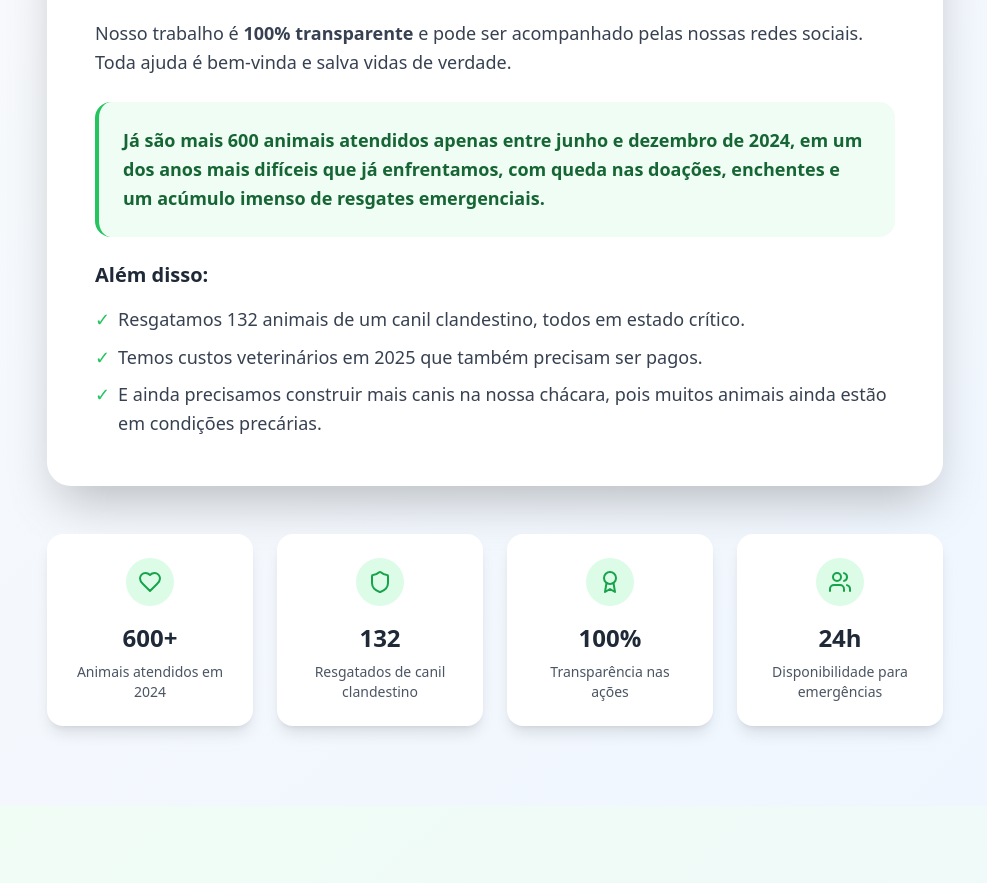
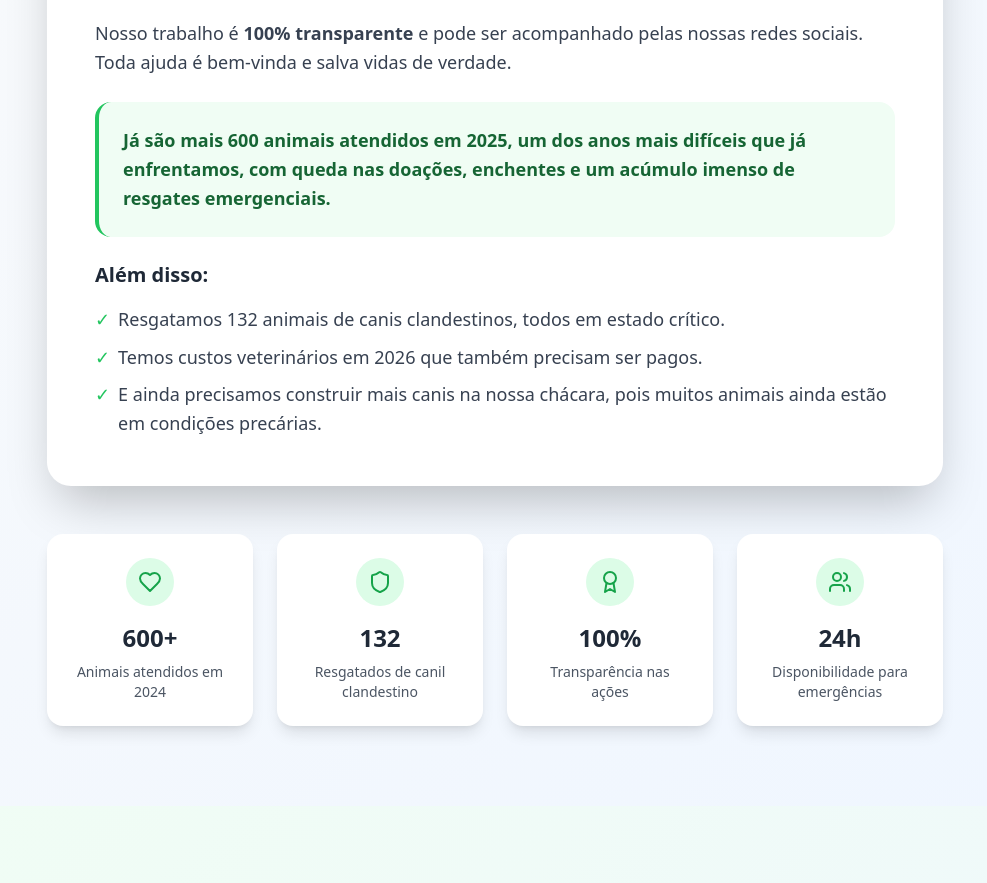
Before and after one commit to gemeosbrasil/dogs01, a React (Vite) app: page / in a window 1280 px wide. Shown: the part 6900-7783 px from the top of the page, without its empty margins (145-1132 px from the left). Built offline with nearby package versions, Linux system fonts and the light colour scheme.

Commit message:
Update AboutSection.tsx

```diff
--- a/src/components/AboutSection.tsx
+++ b/src/components/AboutSection.tsx
@@ -35,7 +35,7 @@ const AboutSection = () => {
 
               <div className="bg-green-50 p-6 rounded-2xl border-l-4 border-green-500">
                 <p className="font-semibold text-green-800">
-                  Já são mais 600 animais atendidos apenas entre junho e dezembro de 2024, em um dos anos mais difíceis
+                  Já são mais 600 animais atendidos em 2025, um dos anos mais difíceis
                   que já enfrentamos, com queda nas doações, enchentes e um acúmulo imenso de resgates emergenciais.
                 </p>
               </div>
@@ -45,11 +45,11 @@ const AboutSection = () => {
                 <ul className="space-y-2">
                   <li className="flex items-start">
                     <span className="text-green-500 mr-2">✓</span>
-                    Resgatamos 132 animais de um canil clandestino, todos em estado crítico.
+                    Resgatamos 132 animais de canis clandestinos, todos em estado crítico.
                   </li>
                   <li className="flex items-start">
                     <span className="text-green-500 mr-2">✓</span>
-                    Temos custos veterinários em 2025 que também precisam ser pagos.
+                    Temos custos veterinários em 2026 que também precisam ser pagos.
                   </li>
                   <li className="flex items-start">
                     <span className="text-green-500 mr-2">✓</span>
```
